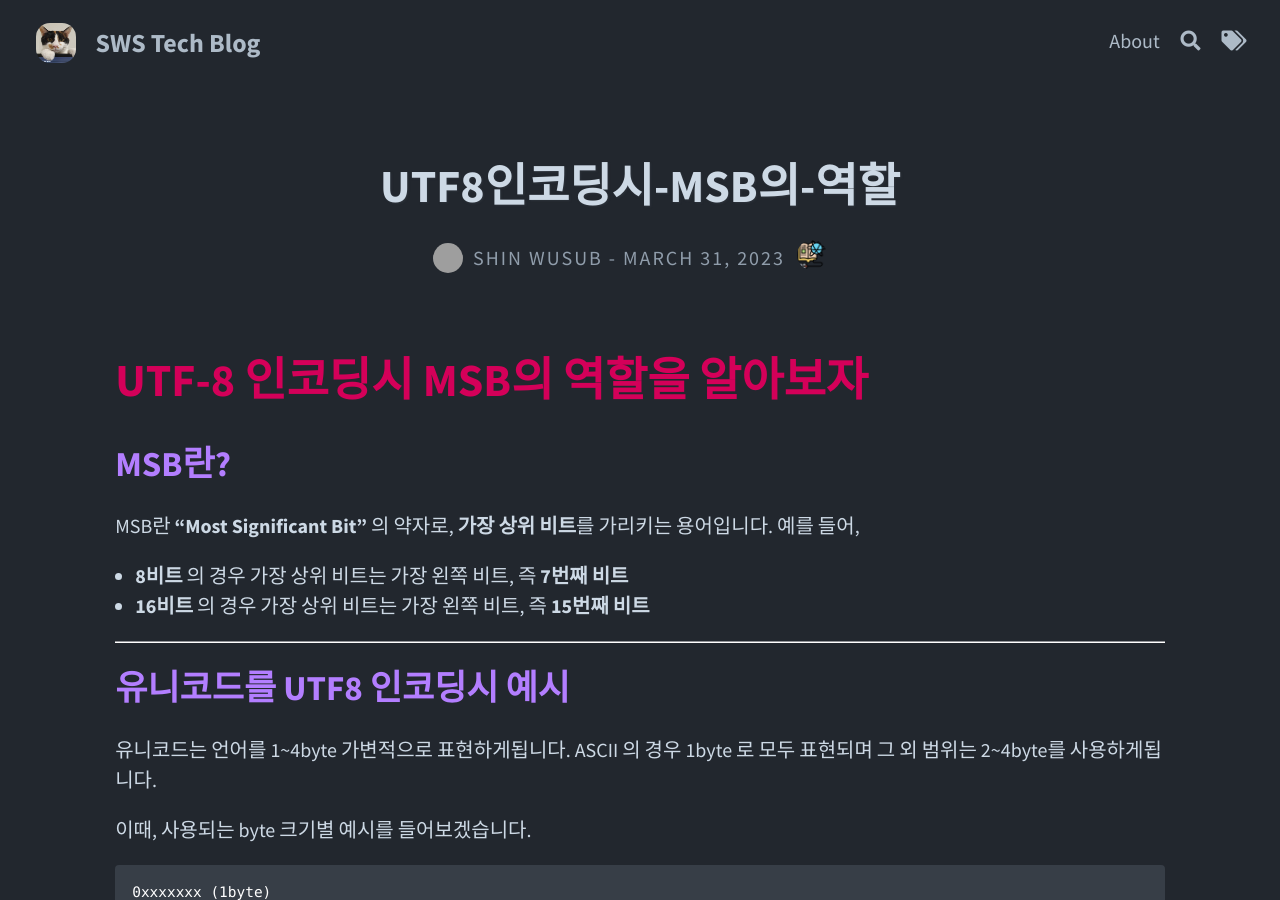
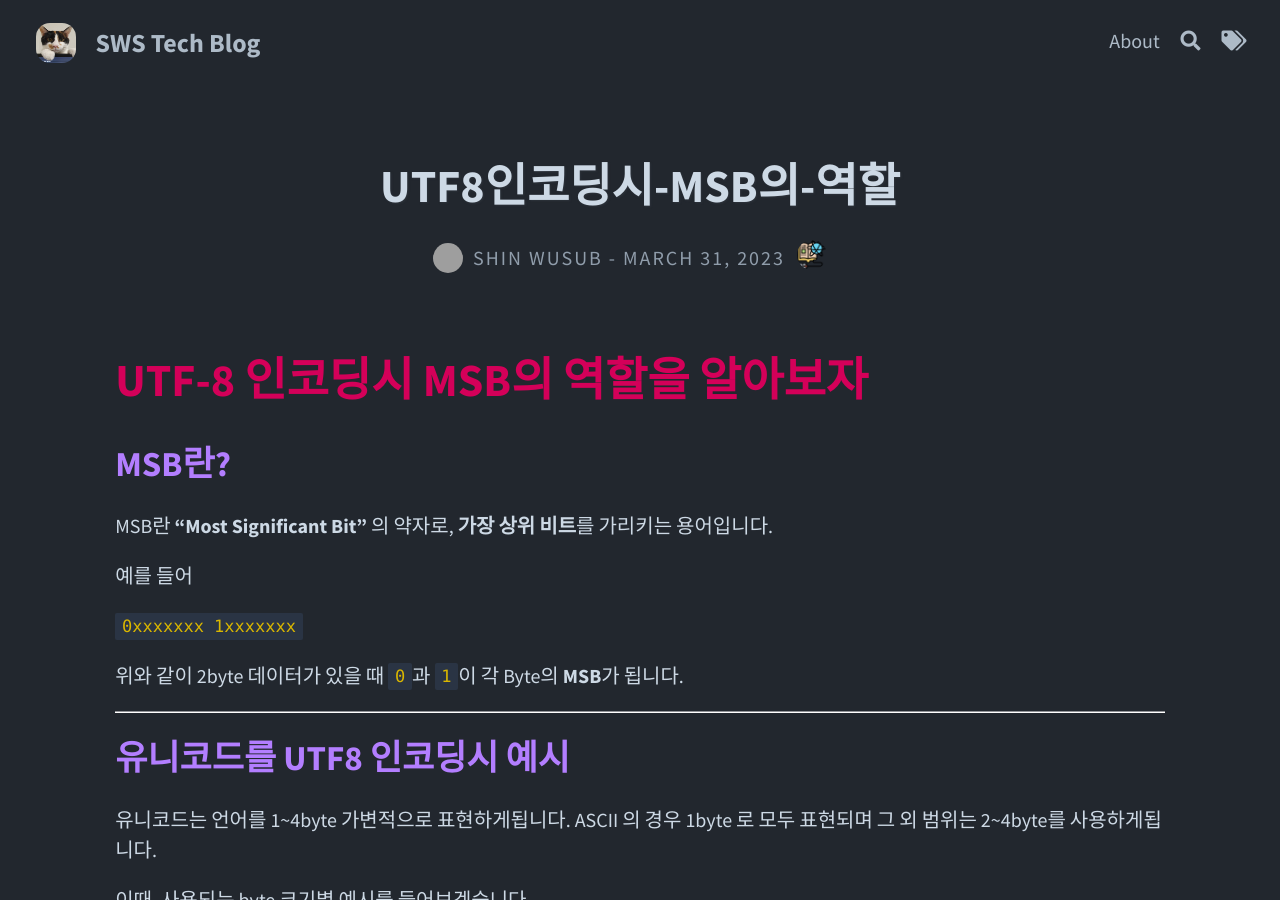
Before and after one commit to mainmethod0126/old-tech-blog, a Jekyll site: the page built from _posts/common/2023-03-31-UTF8인코딩시-MSB의-역할.md, in a window 1280 px wide and 900 px high. Built offline with Jekyll 4.4.1, drawn with Linux system fonts in a browser that asks for light colours; comment, search, counter and statistics services are not loaded; grey boxes are pictures that could not be loaded.

Commit message:
내용 일부 수정

```diff
--- a/_posts/common/2023-03-31-UTF8인코딩시-MSB의-역할.md
+++ b/_posts/common/2023-03-31-UTF8인코딩시-MSB의-역할.md
@@ -14,10 +14,12 @@ excerpt_separator: <!--more-->
 ## MSB란?
 
 MSB란 **"Most Significant Bit"** 의 약자로, **가장 상위 비트**를 가리키는 용어입니다.
-예를 들어,
 
-- **8비트** 의 경우 가장 상위 비트는 가장 왼쪽 비트, 즉 **7번째 비트**
-- **16비트** 의 경우 가장 상위 비트는 가장 왼쪽 비트, 즉 **15번째 비트**
+예를 들어
+
+`0xxxxxxx 1xxxxxxx`
+
+위와 같이 2byte 데이터가 있을 때 `0`과 `1`이 각 Byte의 **MSB**가 됩니다.
 
 ---
 
```
